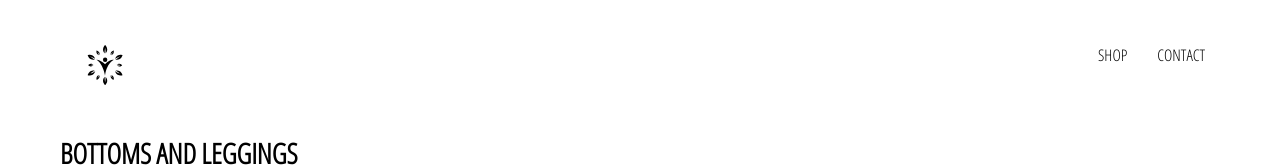
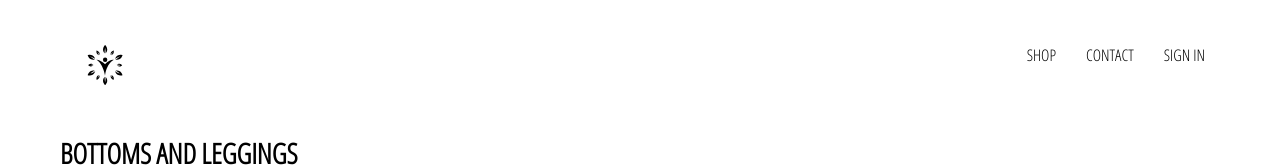
Before and after one commit to carinyperez/fit-clothing, a React (Create React App) app: page /shop in a window 1280 px wide. Shown: the top 167 px of the page. Built offline with nearby package versions, Linux system fonts and the light colour scheme; no server answers.

Commit message:
integrated firebase intop application with google auth

```diff
--- a/src/App.css
+++ b/src/App.css
@@ -7,3 +7,7 @@
     text-decoration: none;
     color: black;
 }
+
+* {
+    box-sizing: border-box;
+}
--- a/src/App.js
+++ b/src/App.js
@@ -5,11 +5,35 @@
 import ShopPage from './pages/shop/shop.component';
 import Header from './components/header/header.component';
 import SignInAndSignUpPage from './pages/sign-in-and-signup/sign-in-and-sign-up.component';
+import { auth } from './firebase/firebase.utils';
 
-function App() {
+class App extends React.Component {
+
+  constructor() {
+    super();
+
+    this.state = {
+      currentUser: null
+    }
+  }
+
+  unsubscribeFromAuth = null
+
+  componentDidMount() {
+    auth.onAuthStateChanged(user => {
+      this.setState({currentUser: user});
+      console.log(user);
+    })
+  }
+
+  componentWillUnmount() {
+    this.unsubscribeFromAuth();
+  }
+
+  render() {
     return (
       <div>
-      <Header/>
+        <Header currentUser={this.state.currentUser}/>
         <Switch>
           <Route exact path='/' component={HomePage} />
           <Route path='/shop' component={ShopPage} />
@@ -17,6 +41,8 @@
         </Switch>
       </div>
     );
+
+    }
 }
 
 export default App;
--- a/src/components/custom-button/custom-button.component.jsx
+++ b/src/components/custom-button/custom-button.component.jsx
@@ -1,9 +1,9 @@
 import React from 'react';
 import './custom-button.styles.scss';
 
-const CustomButton = ({ children, isGoogleSignIn, ...otherProps }) => (
+const CustomButton = ({ children,...otherProps }) => (
   <button
-    className={`${isGoogleSignIn ? 'google-sign-in' : ''} custom-button`}
+    className='custom-button'
     {...otherProps}
   >
     {children}
--- a/src/components/header/header.component.jsx
+++ b/src/components/header/header.component.jsx
@@ -2,9 +2,10 @@
 import './header.styles.scss';
 import {Link} from 'react-router-dom';
 import {ReactComponent as Logo} from '../../assets/wellness-logo.svg';
+import { auth } from '../../firebase/firebase.utils';
 
 // function reference named header that takes props and returns a component
-const Header = () => (
+const Header = ({currentUser}) => (
     <div className='header'>
         <Link className='logo-container' to='/'>
             <Logo className='logo'/>
@@ -16,6 +17,12 @@
             <Link className='option' to='/shop'>
                 CONTACT
             </Link>
+            {
+                currentUser ?
+                <div className='option' onClick={() => auth.signOut()}>SIGN OUT</div>
+                :
+                <Link className='option' to='/signin'>SIGN IN</Link>
+            }
         </div>
     </div>
 )
--- a/src/components/header/header.styles.scss
+++ b/src/components/header/header.styles.scss
@@ -19,6 +19,7 @@
 
         .option {
             padding: 10px 15px;
+            cursor: pointer;
         }
     }
 }
--- a/src/components/sign-in/sign-in.component.jsx
+++ b/src/components/sign-in/sign-in.component.jsx
@@ -52,7 +52,7 @@
           />
           <div className='buttons'>
             <CustomButton type='submit'> Sign in </CustomButton>
-            <CustomButton onClick={signInWithGoogle} isGoogleSignIn>
+            <CustomButton onClick={signInWithGoogle}>
               Sign in with Google
             </CustomButton>
           </div>
```
Also changed, not shown: src/components/custom-button/custom-button.styles.scss (+4 -13 lines), 1 other file (tests, documents, lock files or other folders). Lines whose indentation alone changed are shown as unchanged.
